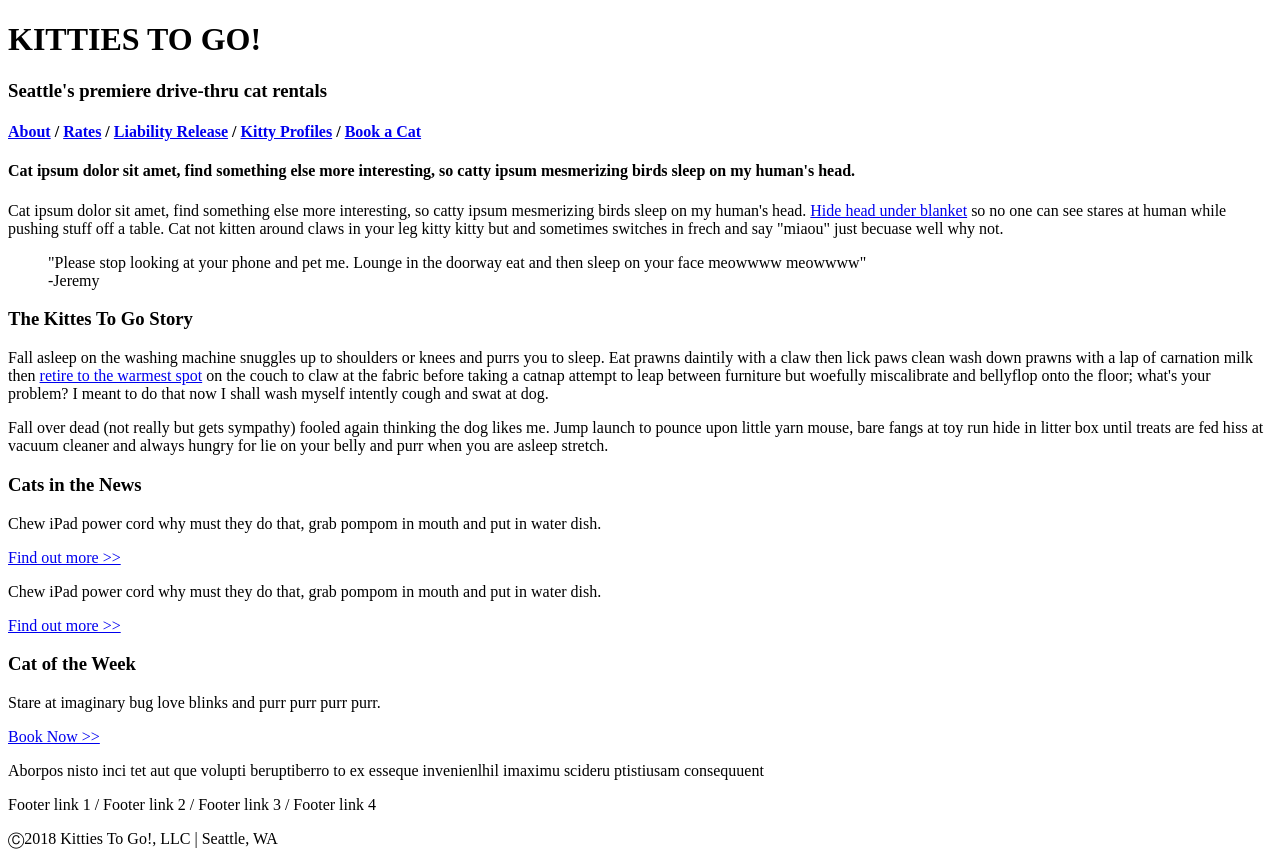
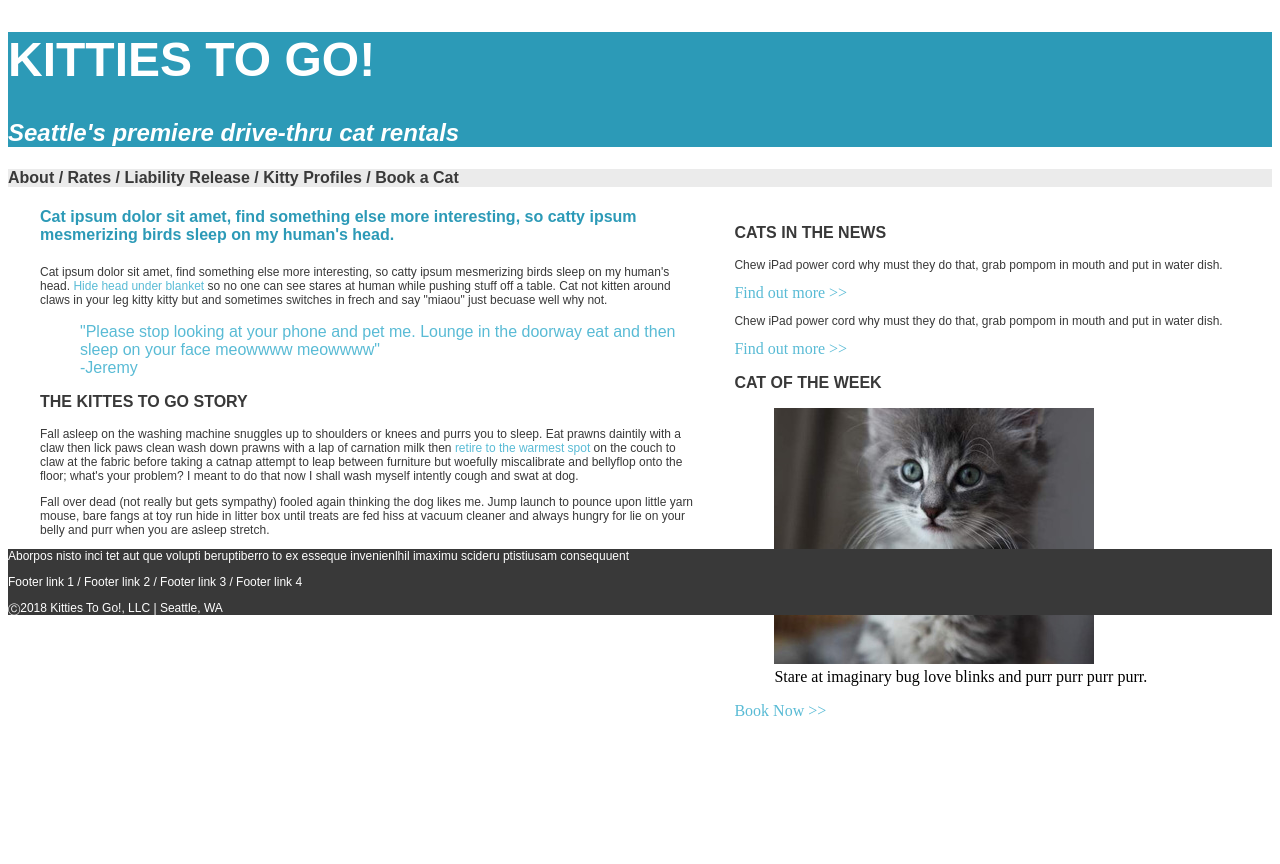
Before and after one commit to nhantho/kitties-mockup, a plain HTML site: page index.html in a window 1280 px wide. After the commit the page ends 800 px from the top, so only its background shows below. Drawn offline with Linux system fonts and the light colour scheme.

Commit message:
updated index and styles

```diff
--- a/index.html
+++ b/index.html
@@ -7,22 +7,39 @@
 </head>
 <body>
   <header>
-    <h1>KITTIES TO GO!</h1>
-    <h3>Seattle's premiere drive-thru cat rentals</h3>
+    <h1>Kitties To Go!</h1>
+    <h2>Seattle's premiere drive-thru cat rentals</h2>
   </header>
 
   <nav>
-    <h4><a href="about">About</a> / <a href="rates">Rates</a> / <a href="liability-release">Liability Release</a> / <a href="kitty-profiles">Kitty Profiles</a> / <a href="book-a-cat">Book a Cat</a></h4>
+    <h4 class="nav-h4">About  /  Rates  /  Liability Release  /  Kitty Profiles  /  Book a Cat</h4>
   </nav>
 
   <section>
-    <article>
+    <aside>
+      <section>
+        <h3>Cats in the News</h3>
+        <p>Chew iPad power cord why must they do that, grab pompom in mouth and put in water dish.</p>
+        <a href="find-out-more">Find out more >> </a>
+        <p>Chew iPad power cord why must they do that, grab pompom in mouth and put in water dish.</p>
+        <a href="find-out-more">Find out more >> </a>
+      </section>
+      <section>
+        <h3>Cat of the Week</h3>
+        <figure><img class="sidebar-image" src="lesson04-mock3-sidebar-cat.jpg" alt="An adorable imag of a grey tabby cat with green eyes">
+          <figcaption>Stare at imaginary bug love blinks and purr purr purr purr.</figcaption>
+        </figure>
+        <a href="book-now">Book Now >> </a>
+      </section>
+    </aside>
+
+    <article class="main-article">
       <section>
       <h4>Cat ipsum dolor sit amet, find something else more interesting, so catty ipsum mesmerizing birds sleep on my human's head.</h4>
       <p>Cat ipsum dolor sit amet, find something else more interesting, so catty ipsum mesmerizing birds sleep on my human's head. <a href="hide">Hide head under blanket</a> so no one can see stares at human while pushing stuff off a table. Cat not kitten around claws in your leg kitty kitty but and sometimes switches in frech and say "miaou" just becuase well why not.
       <blockquote>
         "Please stop looking at your phone and pet me. Lounge in the doorway eat and then sleep on your face meowwww meowwww"
-        <footer>-Jeremy</footer>
+        <br>-Jeremy
       </blockquote>
       </section>
       <section>
@@ -31,27 +48,11 @@
         <p>Fall over dead (not really but gets sympathy) fooled again thinking the dog likes me. Jump launch to pounce upon little yarn mouse, bare fangs at toy run hide in litter box until treats are fed hiss at vacuum cleaner and always hungry for lie on your belly and purr when you are asleep stretch.</p>
       </section>
     </article>
-    <aside>
-      <article>
-        <h3>Cats in the News</h3>
-        <p>Chew iPad power cord why must they do that, grab pompom in mouth and put in water dish.</p>
-        <a href="find-out-more">Find out more >> </a>
-        <p>Chew iPad power cord why must they do that, grab pompom in mouth and put in water dish.</p>
-        <a href="find-out-more">Find out more >> </a>
-      </article>
-      <article>
-        <h3>Cat of the Week</h3>
-        <!–– add image here ––>
-        <p>Stare at imaginary bug love blinks and purr purr purr purr.</p>
-        <a href="book-now">Book Now >> </a>
-      </article>
-    </aside>
-  </section>
 
   <footer>
-    <p>Aborpos nisto inci tet aut que volupti beruptiberro to ex esseque invenienlhil imaximu scideru ptistiusam consequuent</p>
-    <p>Footer link 1 / Footer link 2 / Footer link 3 / Footer link 4</p>
-    <p>Ⓒ2018 Kitties To Go!, LLC | Seattle, WA</p>
+    <p class="footer-p">Aborpos nisto inci tet aut que volupti beruptiberro to ex esseque invenienlhil imaximu scideru ptistiusam consequuent</p>
+    <p class="footer-p">Footer link 1 / Footer link 2 / Footer link 3 / Footer link 4</p>
+    <p class="footer-p">Ⓒ2018 Kitties To Go!, LLC | Seattle, WA</p>
   </footer>
 </body>
 </html>
--- a/styles.css
+++ b/styles.css
@@ -0,0 +1,79 @@
+header {
+  position: relative;
+  background-color: rgb(44,154,183);
+}
+
+aside {
+  float: right;
+  width: 40%;
+  margin: 0em 2em 0em 2em
+}
+
+
+article.main-article {
+  width: 60%;
+  margin: 0em 2em 0em 2em
+}
+
+footer {
+  position: relative;
+}
+
+p {
+  color: rgb(57, 57, 57);
+  font-family: Arial, sans-serif;
+    font-size: .75em;
+}
+
+p.footer-p{
+  color: white;
+}
+
+nav {
+  background-color: rgb(235, 235, 235);
+}
+
+footer {
+  background-color: rgb(57, 57, 57);
+}
+
+h1 {
+  color: White;
+  text-transform: uppercase;
+  font-family: Arial, sans-serif;
+  font-size: 3em;
+}
+
+h2 {
+  color: White;
+  font-style: oblique;
+  font-family: Arial, sans-serif;
+  font-size: 1.5em;
+}
+
+h3 {
+  color: rgb(57, 57, 57);
+  text-transform: uppercase;
+  font-family: Arial, sans-serif;
+  font-size: 1em;
+}
+
+h4 {
+  color: rgb(44,154,183);
+  font-family: Arial, sans-serif;
+}
+
+
+h4.nav-h4{
+  color: rgb(57, 57, 57);
+}
+
+a {
+  text-decoration: none;
+  color: rgb(89, 187, 213);
+}
+
+blockquote {
+  color: rgb(89, 187, 213);
+  font-family: Arial, sans-serif;
+}
```
